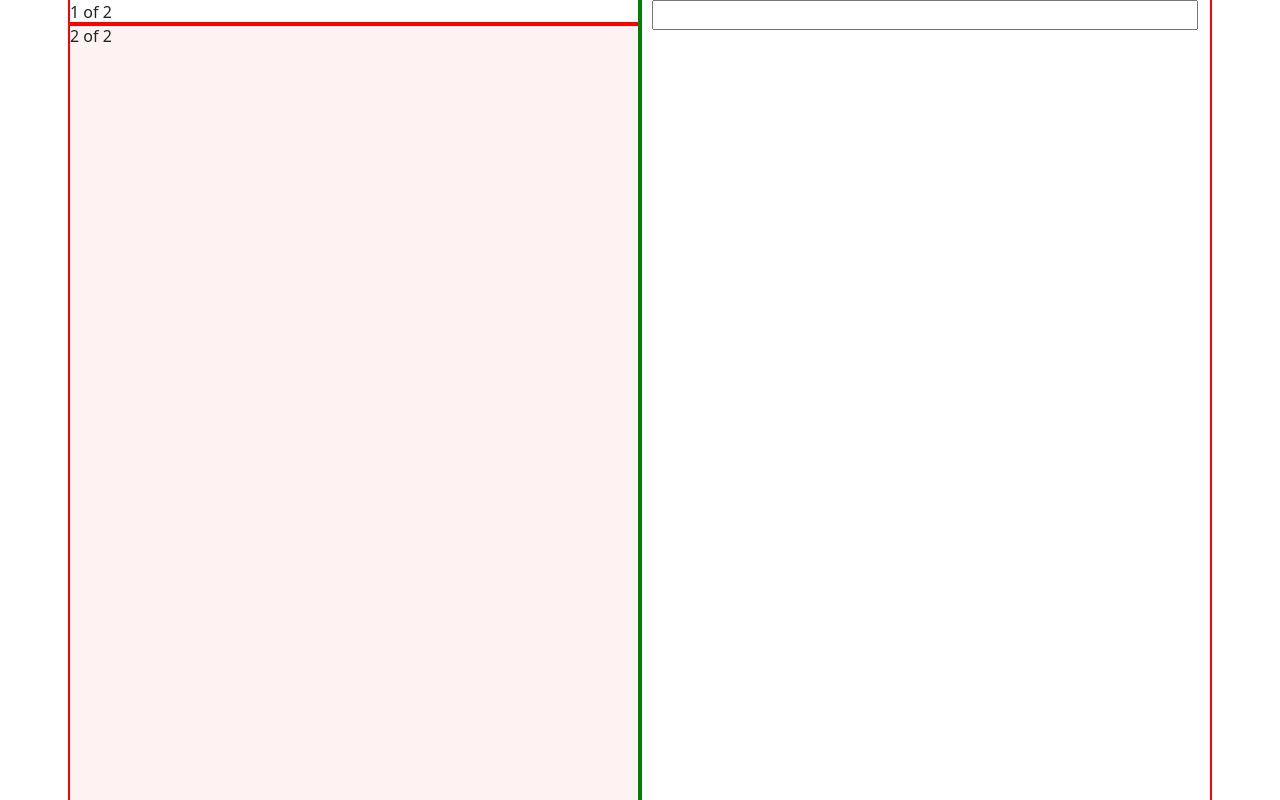
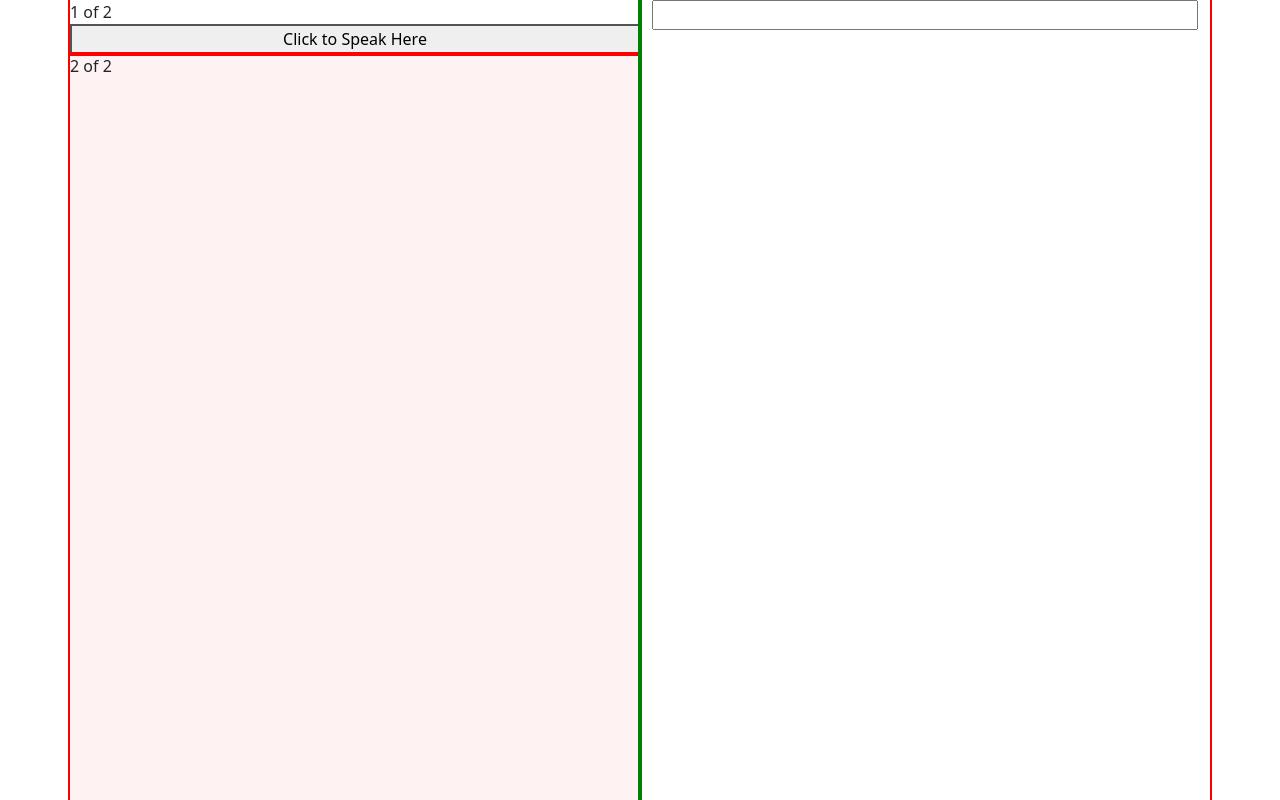
Before and after one commit to FormulaCarbon/Spectra, a Flask app: template src/templates/editor.html in a window 1280 px wide. Run offline with Flask 3, Linux system fonts and the light colour scheme; the template is opened without the code that fills it: values that come from a table or form of the project are taken from there, most other values are stand-ins (such as "Sample title", 1, 10 or a date in 2020).

Commit message:
feat: added mic button to editor UI
- added base HTML mic button
- div 1 in editor.html

```diff
--- a/src/templates/editor.html
+++ b/src/templates/editor.html
@@ -14,6 +14,7 @@
         <div class="col">
             <div class="row">
                 1 of 2
+                <button>Click to Speak Here</button>
             </div>
             <div class="row">
                 2 of 2
```
